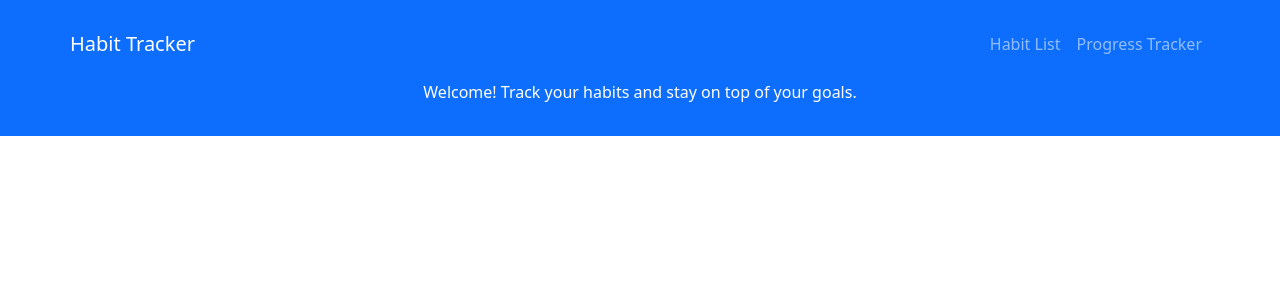
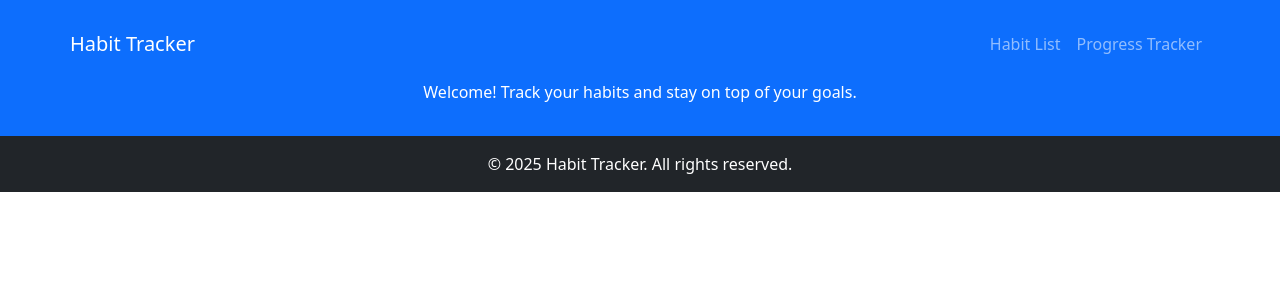
Before and after one commit to MattMaric/Habit-Tracker, a React (Vite) app: page / in a window 1280 px wide. Shown: the top 300 px of the page. Built offline with nearby package versions, Linux system fonts and the light colour scheme.

Commit message:
Add footer

```diff
--- a/src/components/Footer.jsx
+++ b/src/components/Footer.jsx
@@ -1,7 +1,13 @@
 import React from "react";
 
 const Footer = () => {
-
+  return (
+    <footer className="bg-dark text-white py-3 mt-auto">
+      <div className="container d-flex justify-content-center text-center">
+        <p className="mb-0">© {new Date().getFullYear()} Habit Tracker. All rights reserved.</p>
+      </div>
+    </footer>
+  );
 };
 
 export default Footer;
```
